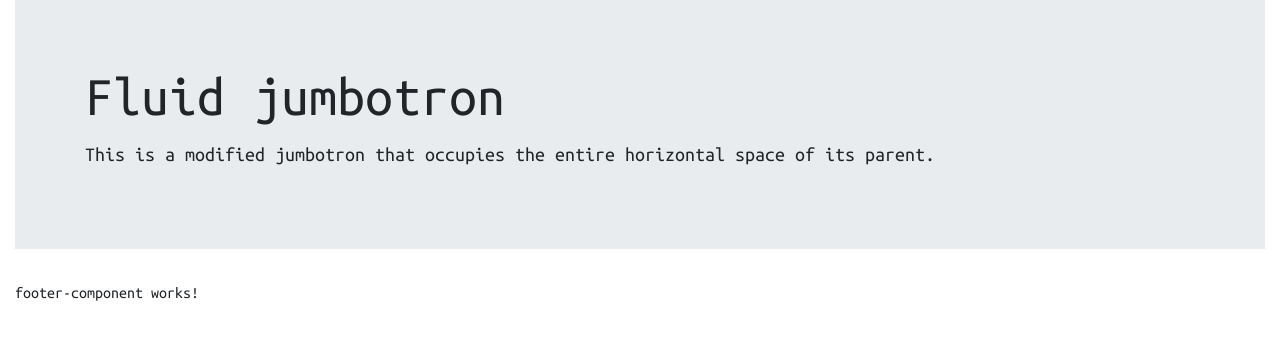
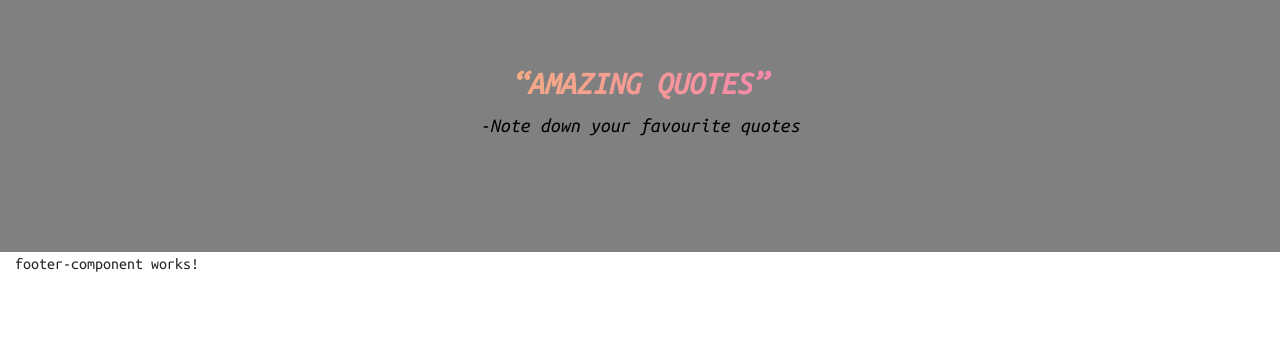
Before and after one commit to joanwanjiku/Quotes, an Angular app: page / in a window 1280 px wide. Shown: the top 340 px of the page. Built offline with nearby package versions, Linux system fonts and the light colour scheme.

Commit message:
Added text and styles to the header component

```diff
--- a/package.json
+++ b/package.json
@@ -3,7 +3,7 @@
   "version": "0.0.0",
   "scripts": {
     "ng": "ng",
-    "start": "ng serve",
+    "start": "ng serve -o",
     "build": "ng build",
     "test": "ng test",
     "lint": "ng lint",
--- a/src/app/app.component.css
+++ b/src/app/app.component.css
@@ -0,0 +1,3 @@
+header{
+    background: gray;
+}
--- a/src/app/footer-component/footer-component.component.ts
+++ b/src/app/footer-component/footer-component.component.ts
@@ -7,6 +7,7 @@ import { Component, OnInit } from '@angular/core';
 })
 export class FooterComponentComponent implements OnInit {
 
+
   constructor() { }
 
   ngOnInit(): void {
--- a/src/app/header-component/header-component.component.css
+++ b/src/app/header-component/header-component.component.css
@@ -0,0 +1,17 @@
+
+.gradient{
+    text-align: center;
+    font-weight: bold;
+    font-style: italic;
+    text-transform: uppercase;
+	background: linear-gradient(to right, #EDE342, #F2BF6C,#F69A97, #FB76C1, #FF51EB);
+	background-clip: text;
+	-webkit-text-fill-color: transparent;
+}
+p{
+    text-align: center;
+    color: black;
+}
+.changebg{
+    background: gray;
+}
--- a/src/app/header-component/header-component.component.html
+++ b/src/app/header-component/header-component.component.html
@@ -1,6 +1,6 @@
-<div class="jumbotron jumbotron-fluid">
+<div class="jumbotron changebg">
     <div class="container">
-      <h1 class="display-4">Fluid jumbotron</h1>
-      <p class="lead">This is a modified jumbotron that occupies the entire horizontal space of its parent.</p>
+      <h1 class="gradient"><q>{{title}}</q></h1>
+      <p class="lead"> <cite>-{{subtitle}}</cite></p>
     </div>
   </div>
--- a/src/app/header-component/header-component.component.ts
+++ b/src/app/header-component/header-component.component.ts
@@ -7,6 +7,8 @@ import { Component, OnInit } from '@angular/core';
 })
 export class HeaderComponentComponent implements OnInit {
 
+  title: string = "Amazing quotes";
+  subtitle: string = "Note down your favourite quotes";
   constructor() { }
 
   ngOnInit(): void {
--- a/src/styles.css
+++ b/src/styles.css
@@ -6,6 +6,8 @@
 
 body{
     font-family: 'Ubuntu Mono', monospace;
+    margin: 0;
+    padding: 0;
 }
 h1{
     font-size: 2rem;
```
Also changed, not shown: 1 other file (tests, documents, lock files or other folders).
